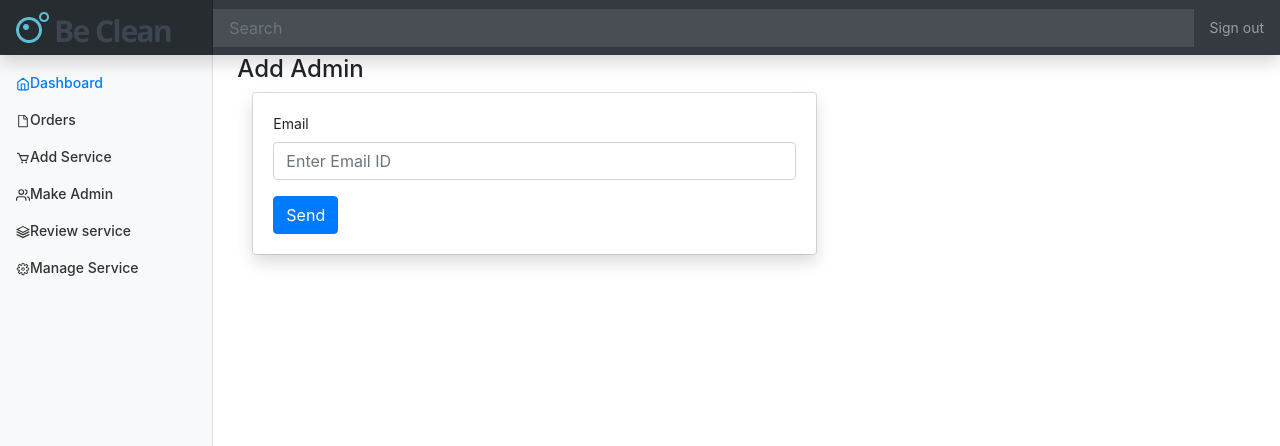
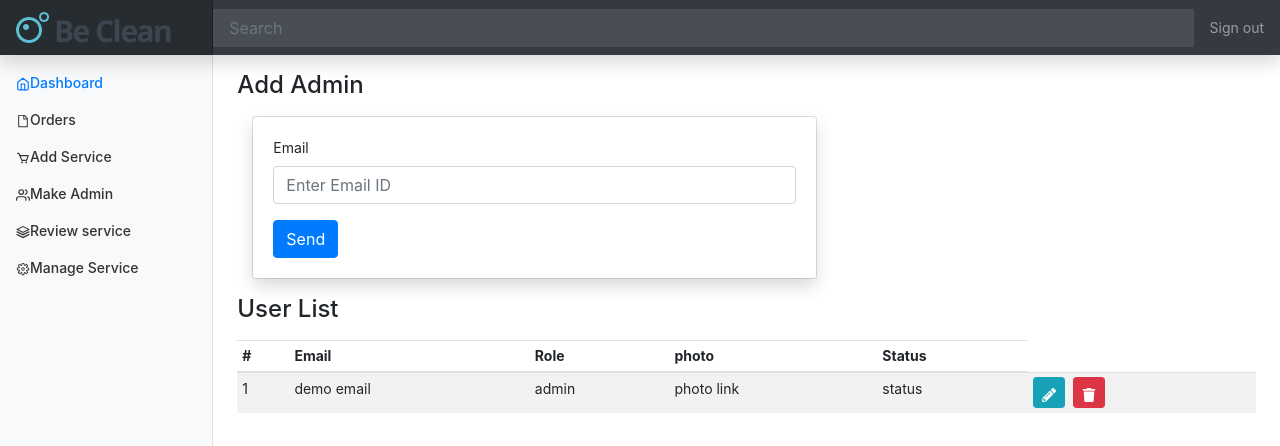
Before and after one commit to jashimgit/clean-service-client-new-typescript, a React (Vite) app: page /dashboard/add-admin in a window 1280 px wide. Shown: the top 446 px of the page. Built offline with nearby package versions, Linux system fonts and the light colour scheme.

Commit message:
add new admin is added but api resonse failed 500

```diff
--- a/package.json
+++ b/package.json
@@ -11,6 +11,7 @@
     "axios": "^0.25.0",
     "react": "^17.0.2",
     "react-dom": "^17.0.2",
+    "react-hook-form": "^7.26.1",
     "react-icons": "^4.3.1",
     "react-router-dom": "^6.2.1"
   },
--- a/src/components/dashboard/dashboard/AddAdminForm.tsx
+++ b/src/components/dashboard/dashboard/AddAdminForm.tsx
@@ -1,17 +1,46 @@
-export default function AddAdminForm() {
+import { FaPencilAlt, FaTrash } from "react-icons/fa";
+import { useForm } from "react-hook-form";
+
+type FormData = {
+  email: string;
+};
+
+const AddAdminForm = () => {
+  const {
+    register,
+    handleSubmit,
+    formState: { errors },
+  } = useForm<FormData>();
+
+  // const onSubmit = (data: object, e: React.FormEvent<HTMLFormElement>) => {
+  //   e.preventDefault();
+  //   fetch("https://clean-server.herokuapp.com/createAdmin", {
+  //     method: "POST",
+  //     headers: { "Content-Type": "application/json" },
+  //     body: JSON.stringify(data),
+  //   });
+  // };
+  const onSubmit = handleSubmit((data) => {
+    fetch("https://clean-server.herokuapp.com/createAdmin", {
+      method: "POST",
+      headers: { "Content-Type": "application/json" },
+      body: JSON.stringify(data),
+    });
+  });
   return (
     <>
-      <h4>Add Admin</h4>
+      <h4 className="my-3">Add Admin</h4>
       <div className="col-md-7">
         <div className="card">
           <div className="card-body shadow">
-            <form>
+            <form onSubmit={onSubmit}>
               <div className="form-group">
                 <label>Email</label>
                 <input
                   type="text"
                   className="form-control"
                   placeholder="Enter Email ID"
+                  {...register("email", { required: true })}
                 />
               </div>
               <button type="submit" className="btn btn-primary">
@@ -21,6 +50,41 @@ export default function AddAdminForm() {
           </div>
         </div>
       </div>
+      <div>
+        <h4 className="my-3"> User List</h4>
+        <div className="table-responsive">
+          <table className="table table-striped table-sm">
+            <thead>
+              <tr>
+                <th>#</th>
+                <th>Email</th>
+                <th>Role</th>
+                <th>photo</th>
+                <th>Status</th>
+              </tr>
+            </thead>
+            <tbody>
+              <tr>
+                <td>1</td>
+                <td>demo email</td>
+                <td> admin </td>
+                <td> photo link </td>
+                <td> status </td>
+                <td>
+                  <button className="btn btn-info btn-sm mr-2" type="button">
+                    <FaPencilAlt />
+                  </button>
+                  <button className="btn btn-danger btn-sm " type="button">
+                    <FaTrash />
+                  </button>
+                </td>
+              </tr>
+            </tbody>
+          </table>
+        </div>
+      </div>
     </>
   );
-}
+};
+
+export default AddAdminForm;
--- a/src/components/dashboard/dashboard/Index.tsx
+++ b/src/components/dashboard/dashboard/Index.tsx
@@ -1,4 +1,15 @@
+import { useEffect, useState } from "react";
+
 const Index = () => {
+  const [service, setService] = useState([]);
+
+  // get service data from api
+  useEffect(() => {
+    fetch("https://clean-server.herokuapp.com/service")
+      .then((res) => res.json())
+      .then((data) => setService(data.data));
+  }, []);
+
   return (
     <div>
       <h4>Dashboard</h4>
@@ -8,7 +19,7 @@ const Index = () => {
             <div className="card bg-danger text-white">
               <div className="card-body d-flex justify-content-around align-items-center">
                 <div>
-                  <strong>10</strong>
+                  <strong>{service.length}</strong>
                 </div>
                 <div>
                   Services <br /> available
@@ -20,7 +31,7 @@ const Index = () => {
             <div className="card bg-danger text-white">
               <div className="card-body d-flex justify-content-around align-items-center">
                 <div>
-                  <strong>4</strong>
+                  <strong> 4 demo Orders</strong>
                 </div>
                 <div>
                   Pending <br /> Orders
```
Also changed, not shown: src/interfaces/interfaces.ts (line endings or trailing spaces), 1 other file (tests, documents, lock files or other folders).
